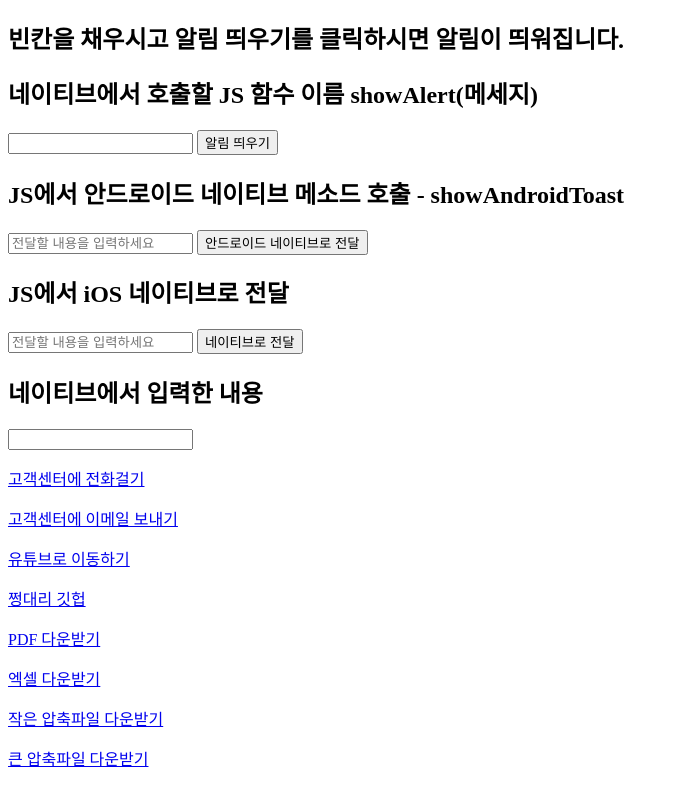
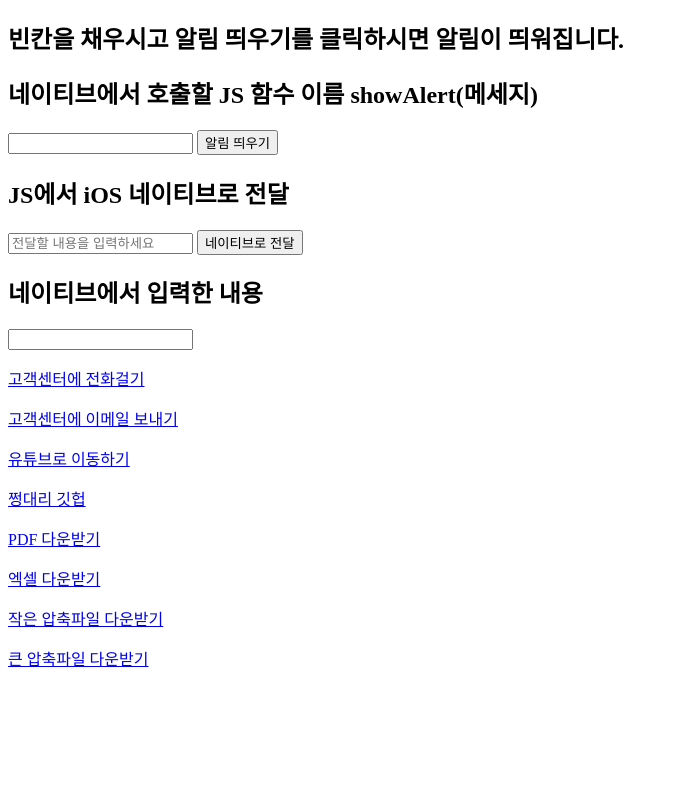
Before and after one commit to wooooooongs/webview_test, a plain HTML site: page index.html in a window 1280 px wide. Shown: the whole page, without its empty margins (0-679 px from the left). Drawn offline with Linux system fonts and the light colour scheme; files whose address does not match are found by name.

Commit message:
:fire: (index) 안드로이드 관련 코드 삭제

```diff
--- a/index.html
+++ b/index.html
@@ -17,12 +17,7 @@
 
       <p></p>
 
-      <h2 class="">JS에서 안드로이드 네이티브 메소드 호출 - showAndroidToast</h2>
-      <input type="text" placeholder="전달할 내용을 입력하세요" name="androidMessage" id="androidMessage" />
-      <button onclick="showAndroidToast();">안드로이드 네이티브로 전달</button>
-
       <h2 class="">JS에서 iOS 네이티브로 전달</h2>
-
       <input type="text" placeholder="전달할 내용을 입력하세요" name="messageToSend" id="messageToSend" />
       <button onclick="jsToNativeEventCall();">네이티브로 전달</button>
 
```
